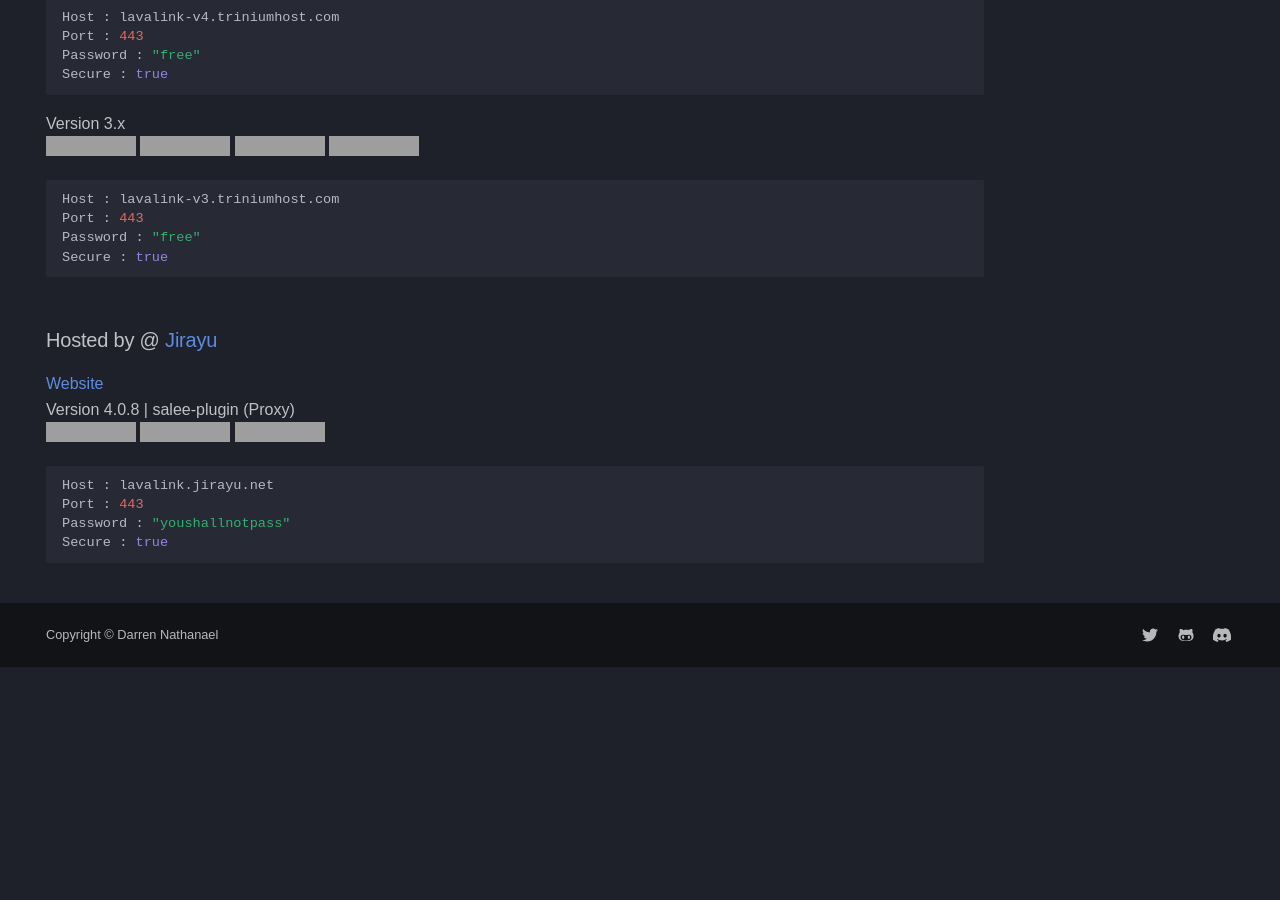
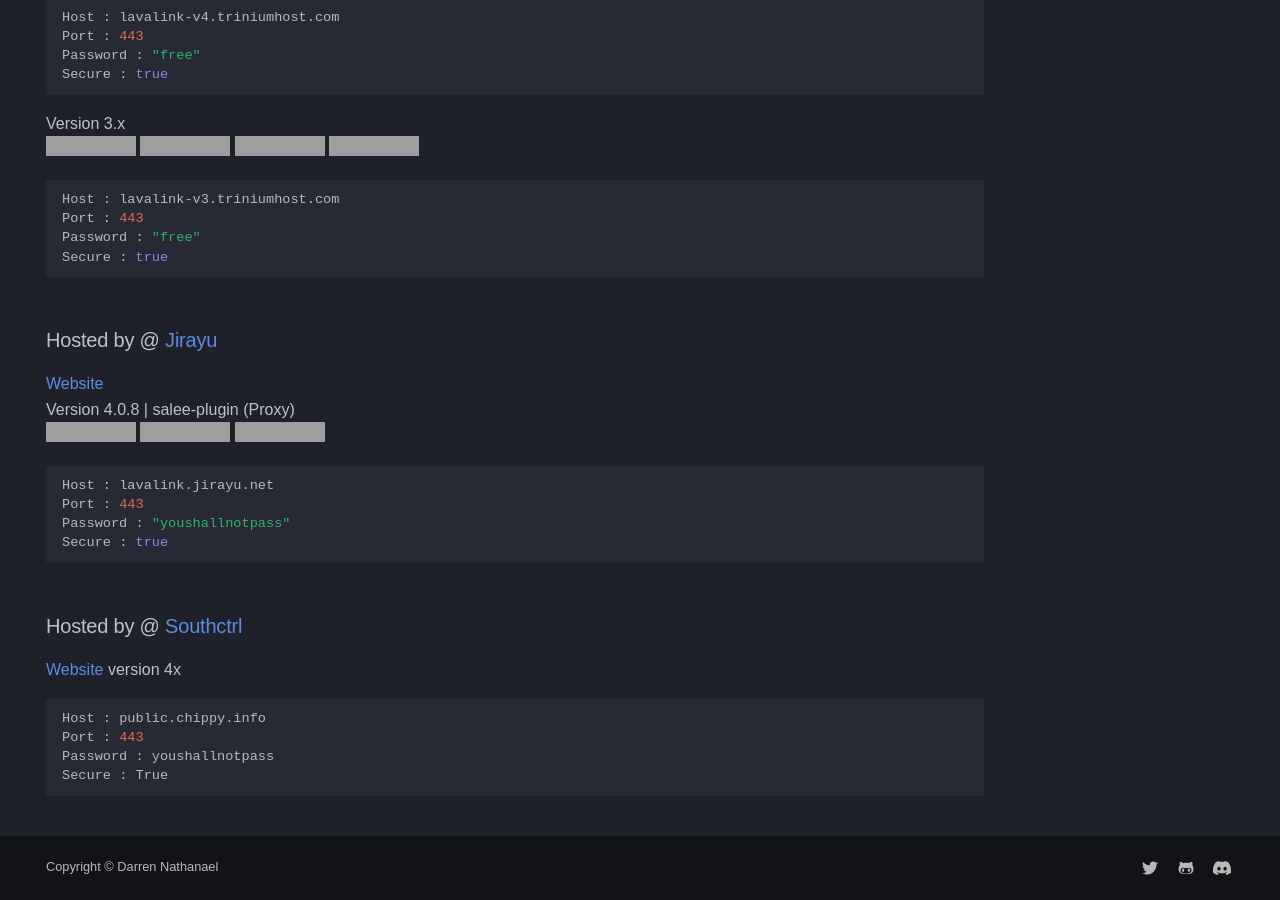
Before and after one commit to DarrenOfficial/lavalink-list, an MkDocs documentation site: the page built from docs/SSL/Lavalink-SSL.md, in a window 1280 px wide and 900 px high, scrolled down 1680 px, cut to the strip 0-900 px from the top of the window. Built offline with MkDocs 1.6.1 and Material for MkDocs 9.7.7, drawn with Linux system fonts in a browser that asks for light colours; some web fonts are replaced; comment, search, counter and statistics services are not loaded; a style sheet for code colours, icons or effects is not loaded; before the commit the page ends 2347 px from its top, so only the background shows below that; some of the changed text lies outside the part shown; grey boxes are pictures that could not be loaded.

Commit message:
Update Lavalink-SSL.md

````diff
--- a/docs/SSL/Lavalink-SSL.md
+++ b/docs/SSL/Lavalink-SSL.md
@@ -103,3 +103,13 @@ Port : 443
 Password : "youshallnotpass"
 Secure : true
 ```
+
+### Hosted by @ [Southctrl](https://discord.gg/PF5WN3FEA5)
+[Website](https://chippy.info)
+version 4x
+```bash
+Host : public.chippy.info
+Port : 443
+Password : youshallnotpass
+Secure : True
+```
````
